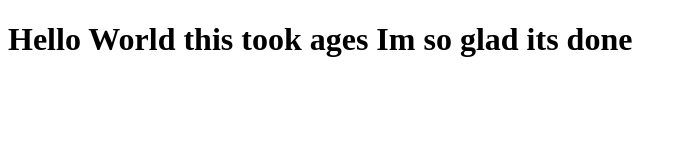
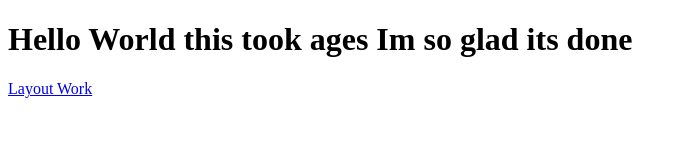
Before and after one commit to JasonP420651/HTML, a plain HTML site: page index.html in a window 1280 px wide. Shown: the whole page, without its empty margins (0-687 px from the left). Drawn offline with Linux system fonts and the light colour scheme.

Commit message:
Added layout file

```diff
--- a/index.html
+++ b/index.html
@@ -5,5 +5,6 @@
     </head>
     <body>
         <h1>Hello World this took ages Im so glad its done</h1>
+        <a href="layout.html">Layout Work</a>
     </body>
 </html>
```
Also changed, not shown: layout.html (added).
